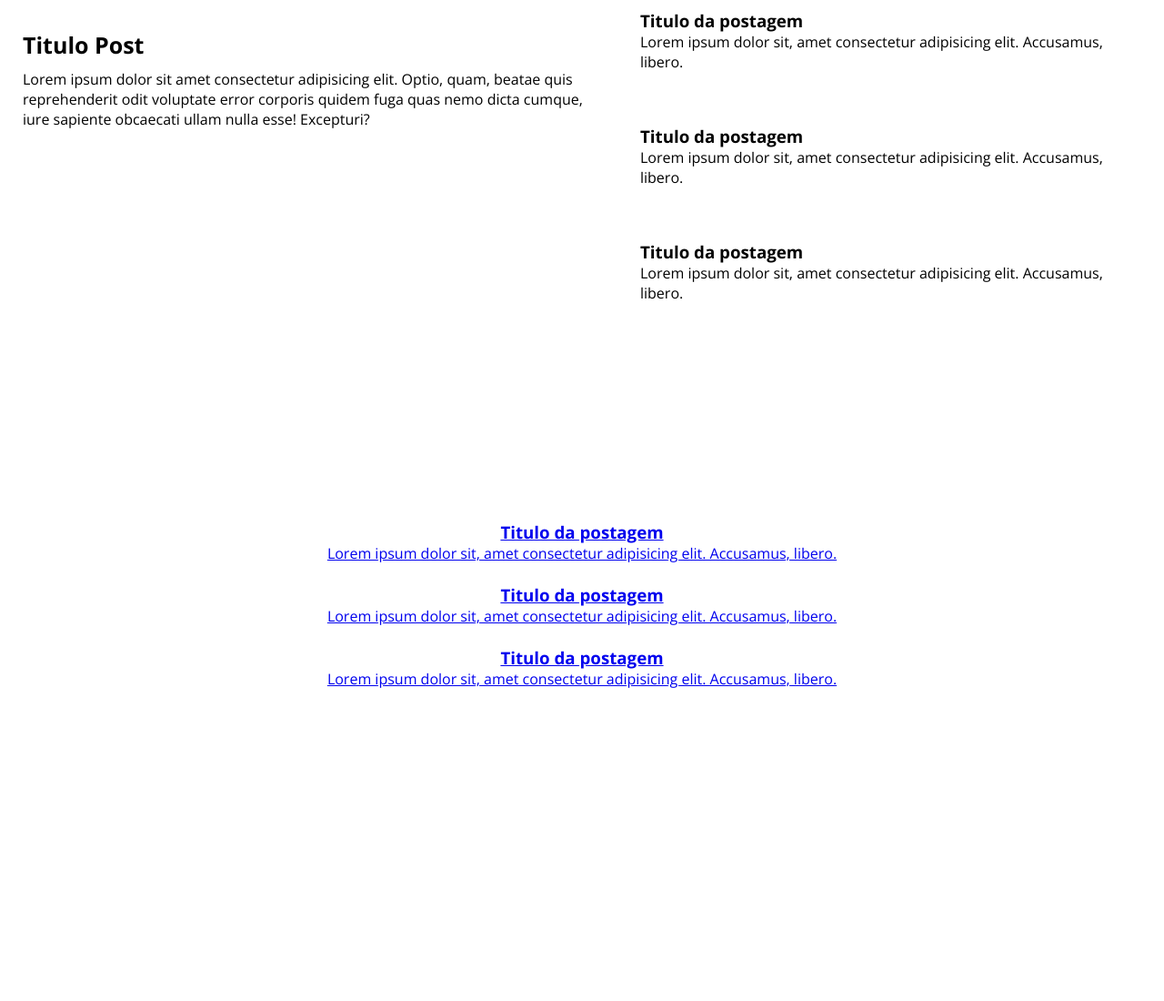
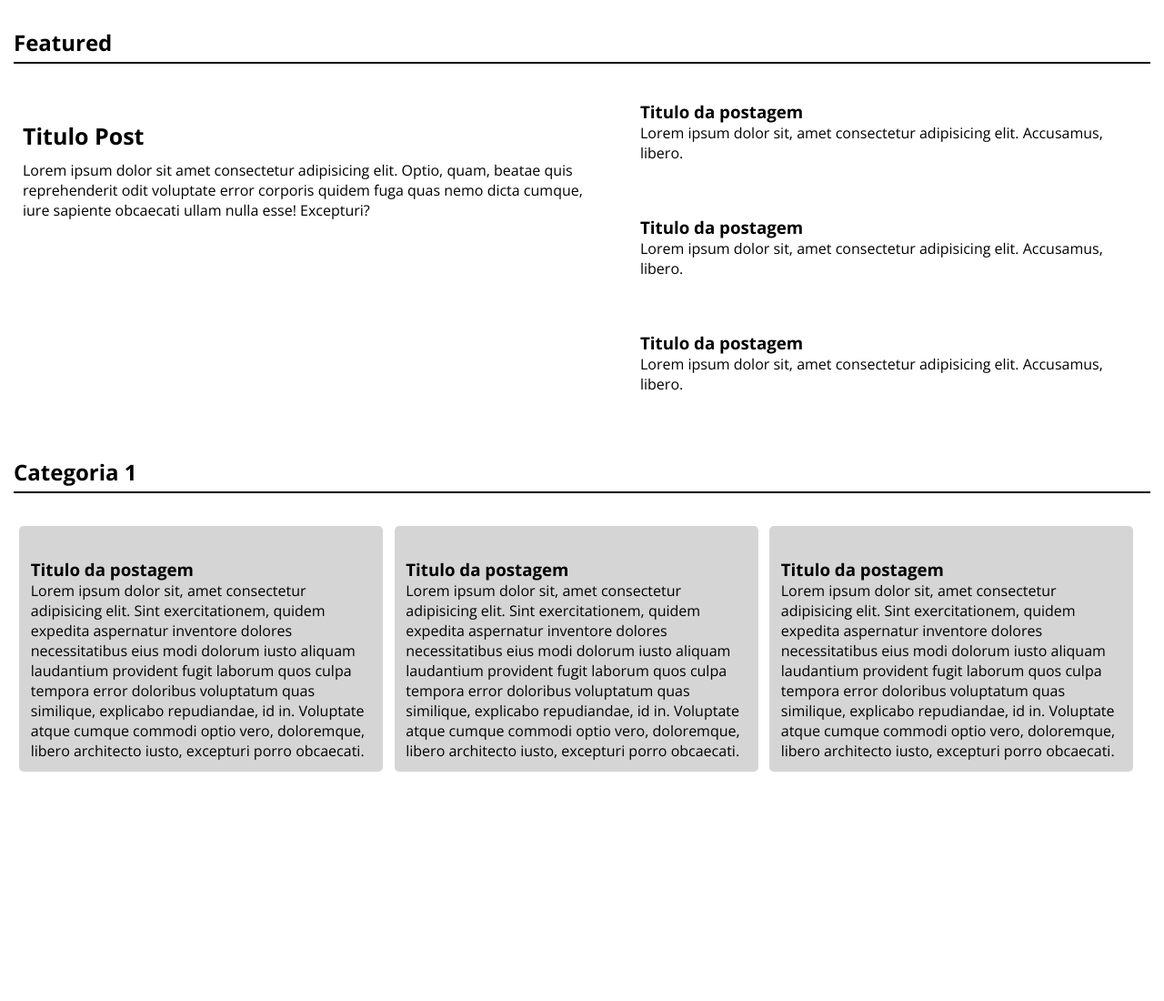
Before and after one commit to CodeExpertsLearning/formacao-php-codigos, a PHP site: page /projeto/index.html in a window 1280 px wide. Shown: the part 592-1692 px from the top of the page at 91% size. After the commit the page ends 1440 px from the top, so only its background shows below. Run offline with PHP 8.4, Linux system fonts and the light colour scheme; some libraries are stand-ins or nearby versions.

Commit message:
Adicionando css do exercicio proposto nesta semana.

```diff
--- a/turma6/html_css_js/projeto/assets/css/style.css
+++ b/turma6/html_css_js/projeto/assets/css/style.css
@@ -85,6 +85,7 @@
 */
 #home {
   background: url(https://iguatemi.com.br/saocarlos/sites/saocarlos/files/styles/crop_blog_1920x720/public/20916-destaque.jpg?itok=uB7VFMfQ) top center no-repeat;
+  height: 550px;
 }
 
 /**
@@ -94,15 +95,25 @@
    padding-top: 10%;
 }
 /**
+  Section Title
+*/
+.section_title {
+  width: 100%;
+  text-align: left;
+  border-bottom: 2px solid #000;
+  padding-bottom: 5px;
+}
+
+/**
   Row
 */
 .row {
    width: 100%;
-   height: 550px;
+   display: table;
+   margin-bottom: 30px;
 }
 .row .container {
   width: 1250px;
-  height: 350px;
   margin: 0 auto;
 }
 .row .container h1,
@@ -144,7 +155,8 @@
 }
 
 .featured a,
-.featuredList ul li a {
+.featuredList ul li a,
+.col4 a {
   color: #000;
   text-align: left;
   text-decoration: none;
@@ -179,3 +191,23 @@
   float: left;
   margin-right: 10px;
 }
+
+
+/**
+    Cols
+*/
+.col4 {
+  float: left;
+  background: #006400;
+  width: 30%;
+  padding: 1%;
+  margin: .5%;
+  background: #d5d5d5;
+}
+.col4round {
+  border-radius: 5px;
+}
+.col4 img {
+  width:  100%;
+  margin-bottom: 10px;
+}
--- a/turma6/html_css_js/projeto/index.html
+++ b/turma6/html_css_js/projeto/index.html
@@ -61,6 +61,13 @@
     <!-- End Home -->
     <section class="row">
         <div class="container">
+            <div class="section_title">
+                <h2>Featured</h2>
+            </div>
+        </div>
+    </section>
+    <section class="row">
+        <div class="container">
             <div class="featured">
                 <a href="">
                     <img src="http://via.placeholder.com/630x250?text=Imagem Exemplo" alt="">
@@ -104,25 +111,39 @@
     </section>
     <section class="row">
         <div class="container">
-            <div class="col4">
+            <div class="section_title">
+                <h2>Categoria 1</h2>
+            </div>
+        </div>
+    </section>
+    <section class="row">
+        <div class="container">
+
+            <div class="col4 col4round">
                 <a href="#">
-                    <img src="" alt="">
+                    <img src="http://via.placeholder.com/350x200?text=Imagem Exemplo" alt="">
                     <h3>Titulo da postagem</h3>
-                    <p>Lorem ipsum dolor sit, amet consectetur adipisicing elit. Accusamus, libero.</p>
+                    <p>Lorem ipsum dolor sit, amet consectetur adipisicing elit. Sint exercitationem, quidem expedita aspernatur inventore dolores
+                        necessitatibus eius modi dolorum iusto aliquam laudantium provident fugit laborum quos culpa tempora error doloribus
+                        voluptatum quas similique, explicabo repudiandae, id in. Voluptate atque cumque commodi optio vero, doloremque, libero
+                        architecto iusto, excepturi porro obcaecati. </p>
                 </a>
             </div>
-            <div class="col4">
+            <div class="col4 col4round">
                 <a href="#">
-                    <img src="" alt="">
+                    <img src="http://via.placeholder.com/350x200?text=Imagem Exemplo" alt="">
                     <h3>Titulo da postagem</h3>
-                    <p>Lorem ipsum dolor sit, amet consectetur adipisicing elit. Accusamus, libero.</p>
+                    <p>Lorem ipsum dolor sit, amet consectetur adipisicing elit. Sint exercitationem, quidem expedita aspernatur inventore dolores
+                        necessitatibus eius modi dolorum iusto aliquam laudantium provident fugit laborum quos culpa tempora error doloribus
+                        voluptatum quas similique, explicabo repudiandae, id in. Voluptate atque cumque commodi optio vero, doloremque, libero
+                        architecto iusto, excepturi porro obcaecati. </p>
                 </a>
             </div>
-            <div class="col4">
+            <div class="col4 col4round">
                 <a href="#">
-                    <img src="" alt="">
+                    <img src="http://via.placeholder.com/350x200?text=Imagem Exemplo" alt="">
                     <h3>Titulo da postagem</h3>
-                    <p>Lorem ipsum dolor sit, amet consectetur adipisicing elit. Accusamus, libero.</p>
+                    <p>Lorem ipsum dolor sit, amet consectetur adipisicing elit. Sint exercitationem, quidem expedita aspernatur inventore dolores necessitatibus eius modi dolorum iusto aliquam laudantium provident fugit laborum quos culpa tempora error doloribus voluptatum quas similique, explicabo repudiandae, id in. Voluptate atque cumque commodi optio vero, doloremque, libero architecto iusto, excepturi porro obcaecati. </p>
                 </a>
             </div>
         </div>
```
